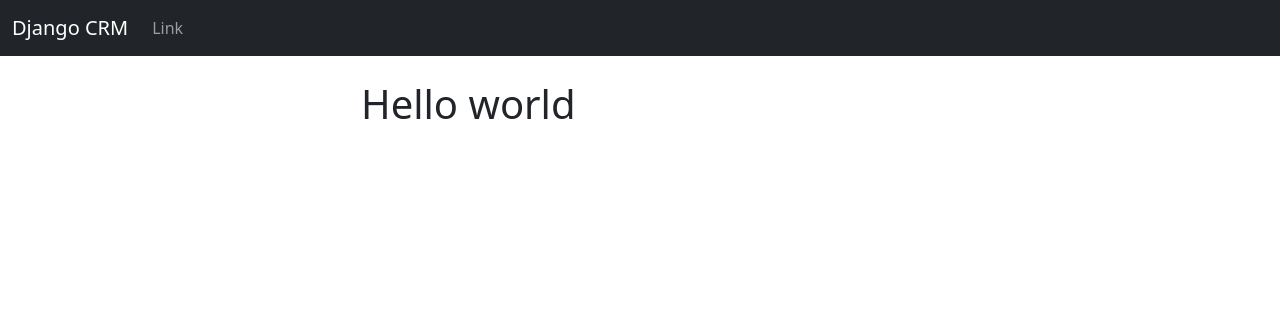
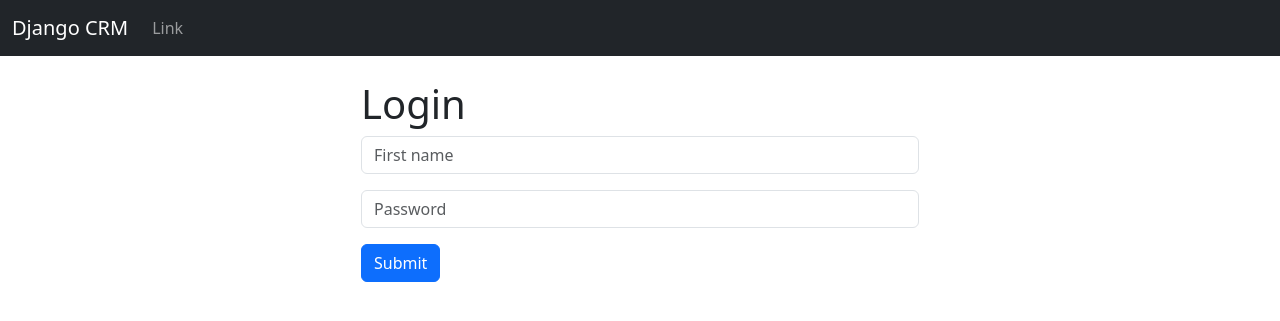
Before and after one commit to Vivek9120/Django-CRM, a Django app: template website/templates/home.html in a window 1280 px wide. Shown: the top 321 px of the page. Run offline with Django 4.2, Linux system fonts and the light colour scheme; the template is opened without the code that fills it, so the values that code supplies are empty.

Commit message:
managing the login logic

```diff
--- a/website/templates/home.html
+++ b/website/templates/home.html
@@ -4,7 +4,26 @@
 {% block content %}
 
 <div class = "col-md-6 offset-md-3">
+{% if user.is_authenticated %}
 <h1>Hello world</h1>
+{% else %}
+<h1>Login</h1>
+<form method="post" action="{% url 'home' %}">
+    {% csrf_token %}
+
+    <form>
+        <div class="mb-3">
+         <input type="text" class="form-control"  placeholder="First name" name = "username" aria-describedby="emailHelp">
+        </div>
+        <div class="mb-3">
+
+          <input type="password" class="form-control" placeholder="Password" name ="password" >
+        </div>
+
+        <button type="submit" class="btn btn-primary">Submit</button>
+      </form>
+
+</form>
 </div>
-
+{% endif %}
 {% endblock %}
--- a/website/urls.py
+++ b/website/urls.py
@@ -4,7 +4,7 @@ from . import views
 
 urlpatterns = [
     path('',views.home, name='home'),
-    path('login/',views.login_user, name='login'),
-    path('logout/',views.logout_user, name='logout'),
+    # path('login/',views.login_user, name='login'),
+    # path('logout/',views.logout_user, name='logout'),
 
 ]
```
Also changed, not shown: website/views.py (+18 -3 lines).
